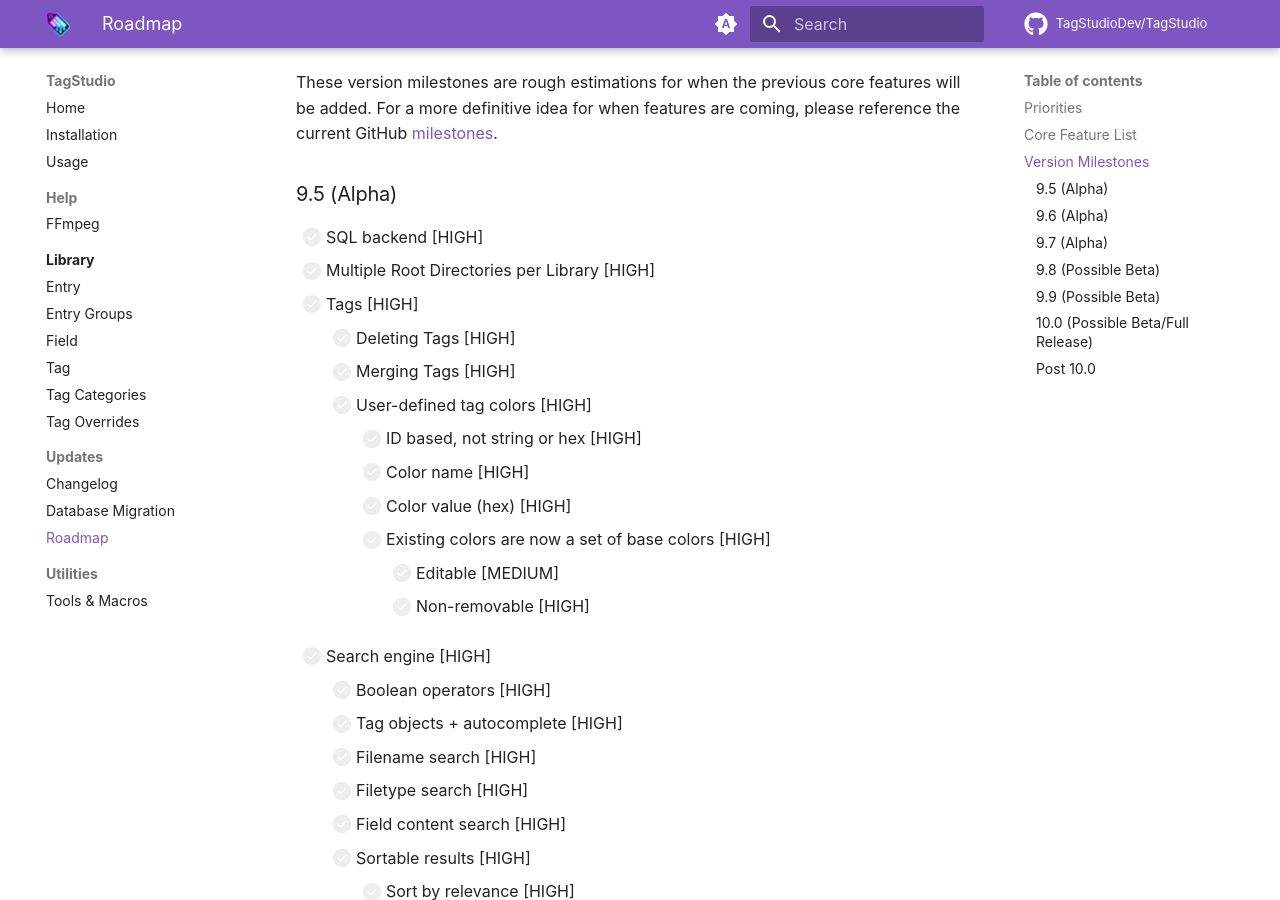
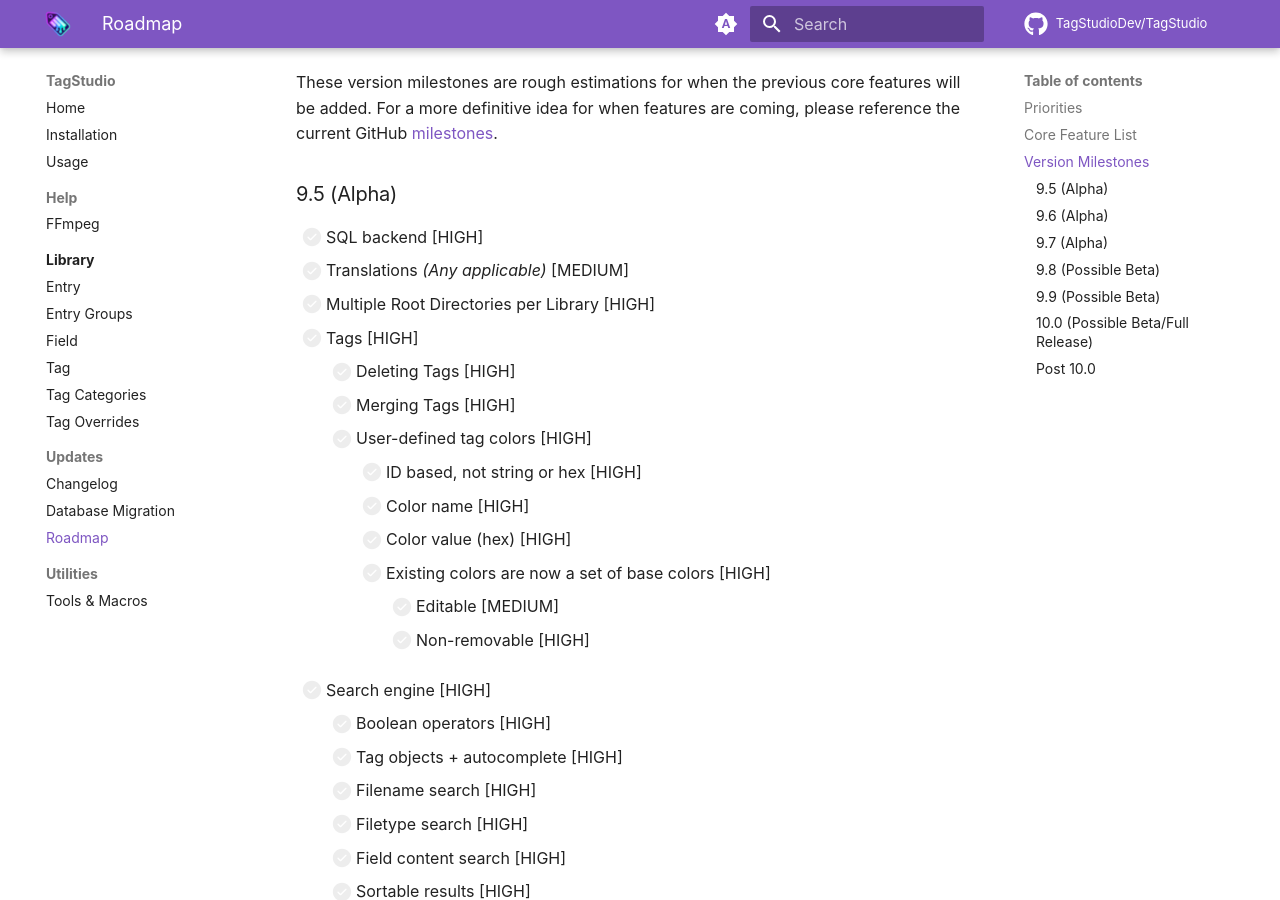
Before and after one commit to TagStudioDev/TagStudio, an MkDocs documentation site: the page built from docs/updates/roadmap.md, in a window 1280 px wide and 900 px high, scrolled down 5388 px. Built offline with MkDocs 1.6.1 and Material for MkDocs 9.7.7, drawn with Linux system fonts in a browser that asks for light colours; comment, search, counter and statistics services are not loaded.

Commit message:
docs(roadmap): add translations to v9.5

```diff
--- a/docs/updates/roadmap.md
+++ b/docs/updates/roadmap.md
@@ -157,6 +157,7 @@
 ### 9.5 (Alpha)
 
 -   [ ] SQL backend [HIGH]
+-   [ ] Translations _(Any applicable)_ [MEDIUM]
 -   [ ] Multiple Root Directories per Library [HIGH]
 -   [ ] Tags [HIGH]
     -   [ ] Deleting Tags [HIGH]
```
